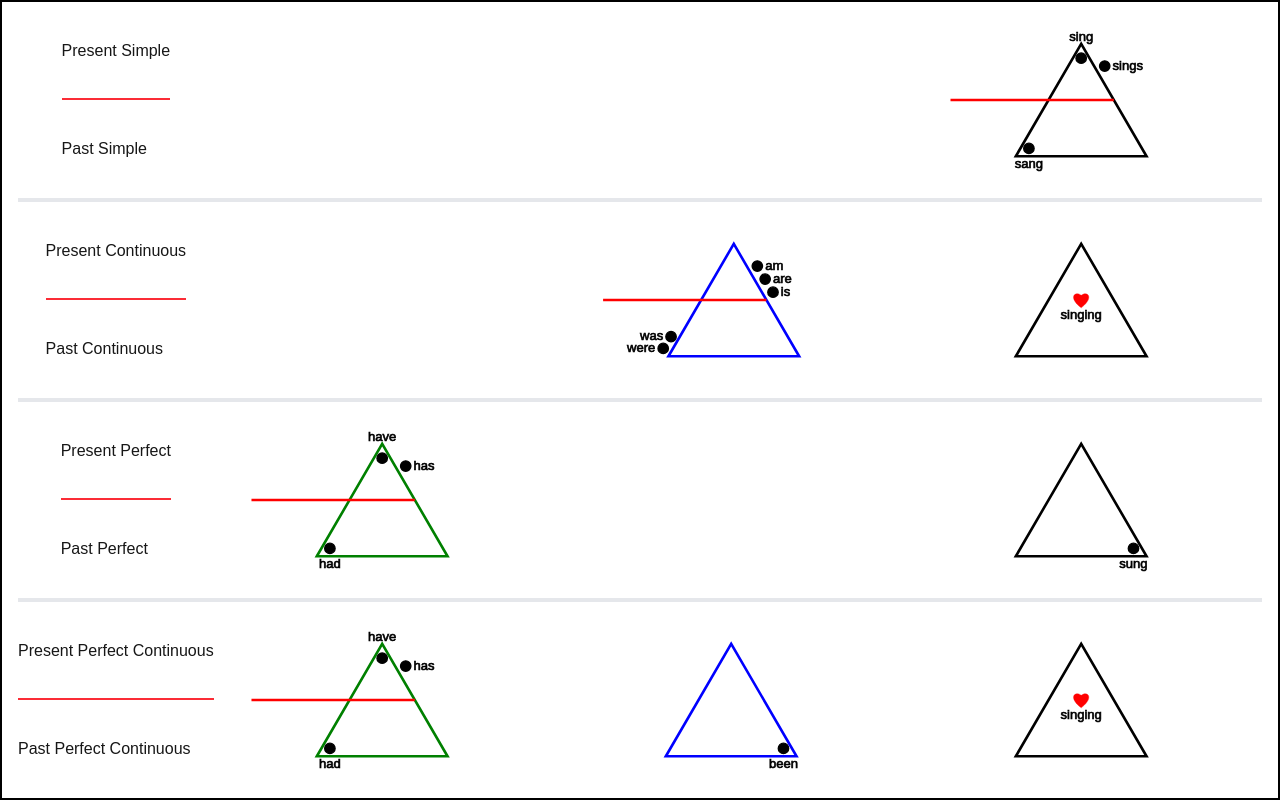
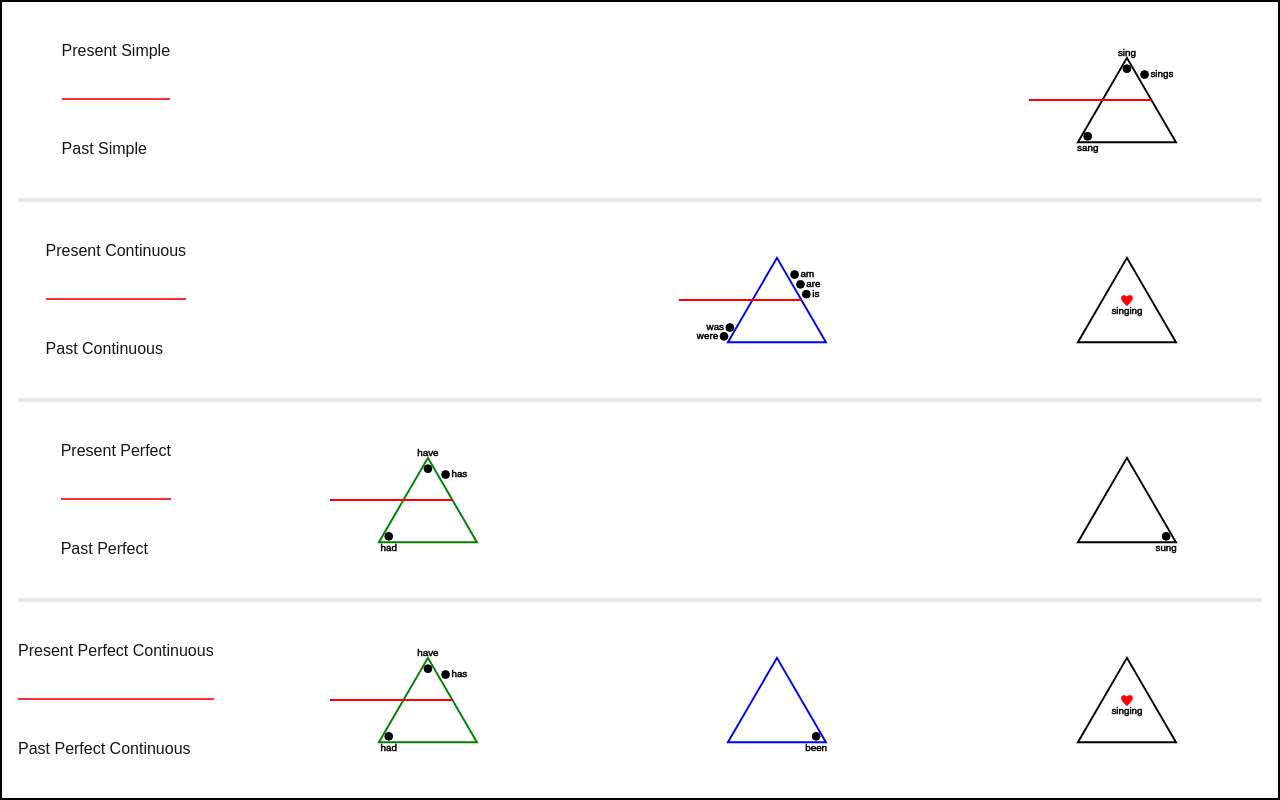
Before and after one commit to riwepo/grammar-triangles, a Next.js app: page /inflected-tenses in a window 1280 px wide. Built offline with nearby package versions, Linux system fonts and the light colour scheme.

Commit message:
make extents same as pronouns, so they align

```diff
--- a/src/components/normal-verb-triangle.jsx
+++ b/src/components/normal-verb-triangle.jsx
@@ -12,7 +12,7 @@ function NormalVerbTriangle({
       className={cn(className)}
       width="100%"
       height="100%"
-      viewBox="-70 -75 150 150"
+      viewBox="-140 -100 200 200"
       xmlns="http://www.w3.org/2000/svg"
     >
       <defs>
--- a/src/components/to-be-verb-triangle.jsx
+++ b/src/components/to-be-verb-triangle.jsx
@@ -8,7 +8,7 @@ function ToBeVerbTriangle({ uuid, colour, visibility, className }) {
     <svg
       width="100%"
       height="100%"
-      viewBox="-72 -75 150 150"
+      viewBox="-140 -100 200 200"
       xmlns="http://www.w3.org/2000/svg"
       className={cn(className)}
     >
```
